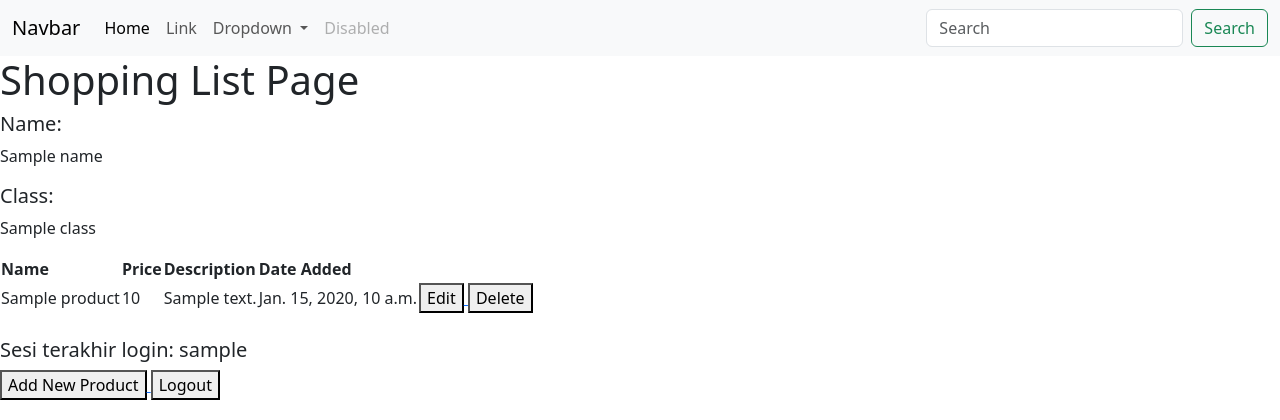
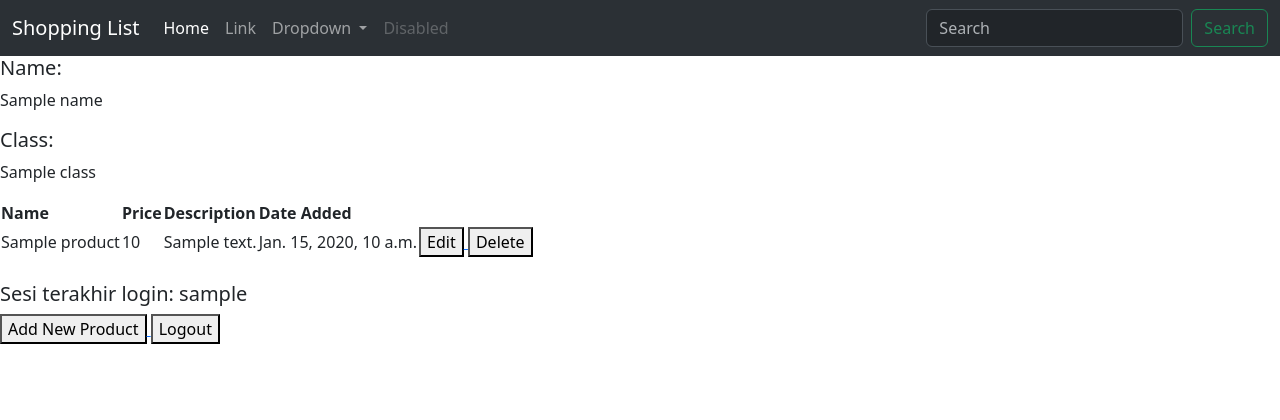
Before and after one commit to Fadeeaal/shopping-list, a Django app: template main/templates/main.html in a window 1280 px wide. Shown: the top 420 px of the page. Run offline with Django 4.2, Linux system fonts and the light colour scheme; the template is opened without the code that fills it: most values are stand-ins (such as "Sample title", 1, 10 or a date in 2020).

Commit message:
Tutorial 4 done

```diff
--- a/main/templates/main.html
+++ b/main/templates/main.html
@@ -1,9 +1,9 @@
 {% extends 'base.html' %}
 
 {% block content %}
-    <nav class="navbar navbar-expand-lg bg-body-tertiary">
+    <nav class="navbar navbar-expand-lg bg-body-tertiary bg-primary" data-bs-theme="dark">
         <div class="container-fluid">
-        <a class="navbar-brand" href="#">Navbar</a>
+        <a class="navbar-brand" href="#">Shopping List</a>
         <button class="navbar-toggler" type="button" data-bs-toggle="collapse" data-bs-target="#navbarSupportedContent" aria-controls="navbarSupportedContent" aria-expanded="false" aria-label="Toggle navigation">
             <span class="navbar-toggler-icon"></span>
         </button>
@@ -37,7 +37,6 @@
         </div>
         </div>
     </nav>
-    <h1>Shopping List Page</h1>
 
     <h5>Name:</h5>
     <p>{{name}}</p>
```
Also changed, not shown: db.sqlite3.
